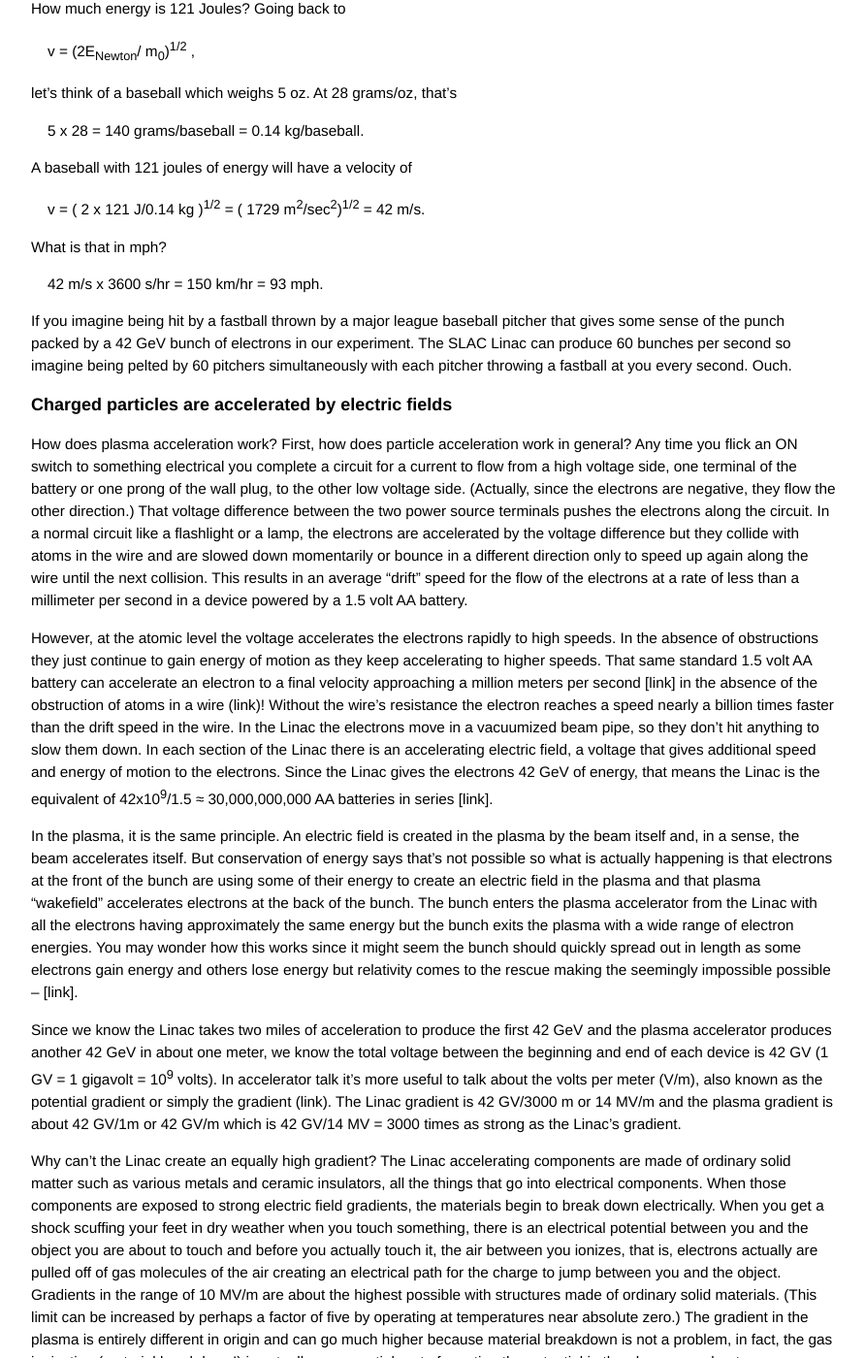
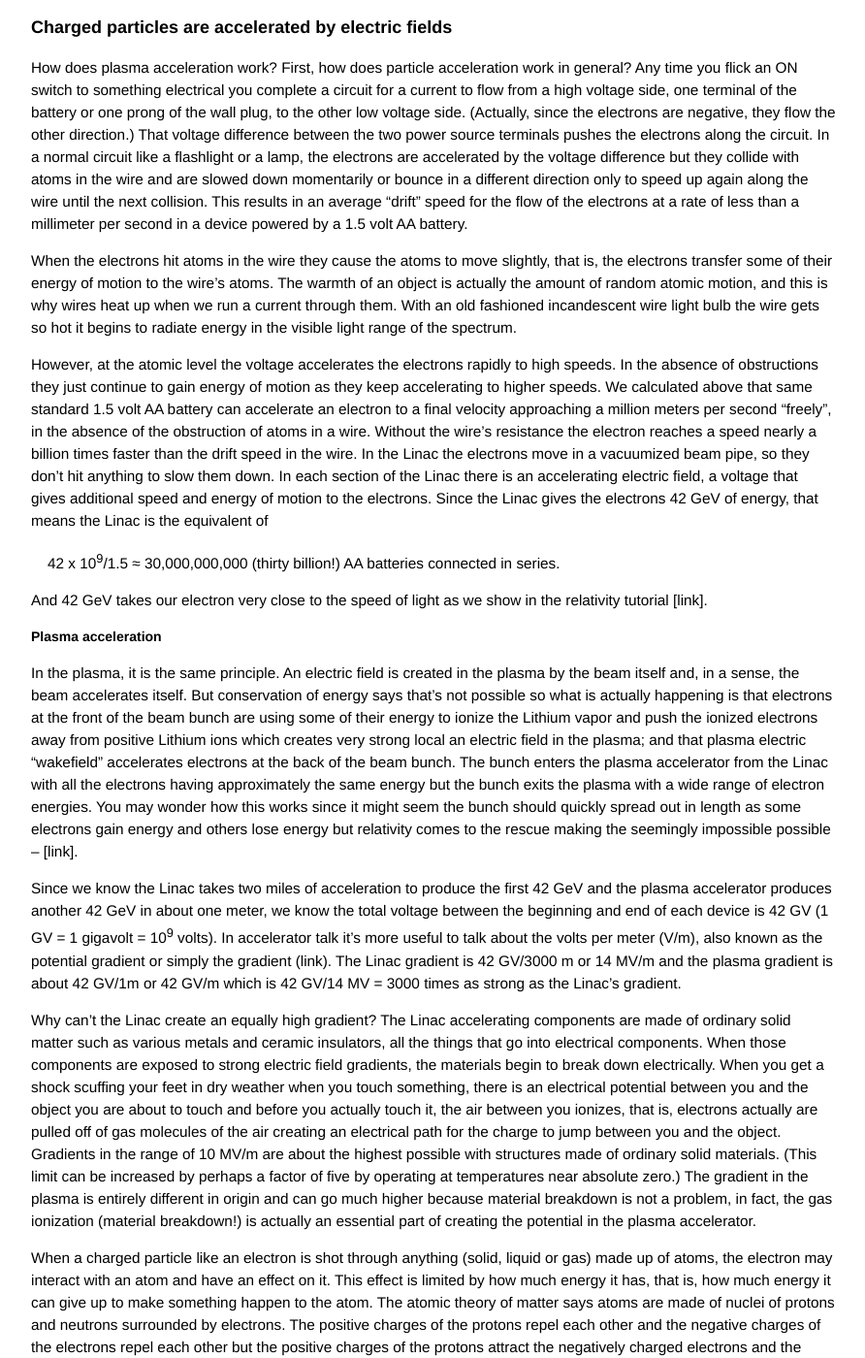
Before and after one commit to grbfacet/facet, a Jekyll site: the page built from beam-acceleration-tutorial.md, in a window 1280 px wide and 1400 px high, scrolled down 2861 px. Shown: the whole window at 97% size, without its empty margins (193-1085 px from the left). Built offline with Jekyll 4.4.1, drawn with Linux system fonts in a browser that asks for light colours; some of the changed text lies outside the part shown.

Commit message:
Update beam-acceleration-tutorial.md

```diff
--- a/beam-acceleration-tutorial.md
+++ b/beam-acceleration-tutorial.md
@@ -77,15 +77,8 @@
 
 Relativity effects only begin to become important when particles reach, say 10 percent, at least, of the speed of light. As is explained in the relativity tutorial [link], the Newtonian formula, E<sub>Newton</sub> = ½ m<sub>0</sub>v<sup>2</sup>, begins to make a significant error only when we approach these “relativistic” speeds.
 
-4000 times jet speed is pretty fast, a bullet or a baseball with that speed could do a lot of damage but they are very heavy compared to an electron, so how can we get a sense of the 42 GeV electron energy in the energy doubling experiment? Remember our 4000 times jet speed was an electron accelerated only by one 1.5 volt AA battery. To get to 42 GeV we need
+4000 times jet speed is pretty fast, a bullet or a baseball with that speed could do a lot of damage but they are very heavy compared to an electron, so how can we get a sense of the energy of the 42 GeV electrons in the energy doubling experiment? Remember our 4000 times jet speed was an electron accelerated only by one 1.5 volt AA battery.
 
-<span class="eq">42 x 10<sup>9</sup>/1.5 ≈ 30,000,000,000 (thirty billion!) AA batteries connected in series.</span>
-
-42 GeV takes our electron very close to the speed of light as we show in the relativity tutorial [link].
-
-There is something we should clarify here. When you put an AA battery in, say, a little radio, the electrons flow through the circuit but they don’t flow at the speed, 4000 times jet speed, we calculated above. They would only move that fast in a vacuum. In a circuit the electrons are constantly bumping into atoms in the wires. The electric potential starts to accelerate them and before they can go more than a few atomic sizes, they hit an atom and are deflected only to start accelerating again and then hit another atom. These collisions happen at very high rates and the net overall flow of the electrons, called their “drift” speed along the wire, is very slow, in the range of a meter per hour. The electrons are actually banging around at speeds vastly greater than their drift speed but most of that motion is sidewise and backwards and forwards.
-
-When the electrons hit atoms in the wire they cause the atoms to move slightly, that is they transfer some of their energy of motion to the wire’s atoms. The warmth of an object is actually the amount of random atomic motion, and this is why wires heat up when we run a current through them. With an old fashioned incandescent wire light bulb the wire gets so hot it begins to radiate energy in the visible light range of the spectrum.
 
 ##### The beam bunch energy
 
@@ -119,9 +112,18 @@
 
 How does plasma acceleration work? First, how does particle acceleration work in general? Any time you flick an ON switch to something electrical you complete a circuit for a current to flow from a high voltage side, one terminal of the battery or one prong of the wall plug, to the other low voltage side. (Actually, since the electrons are negative, they flow the other direction.) That voltage difference between the two power source terminals pushes the electrons along the circuit. In a normal circuit like a flashlight or a lamp, the electrons are accelerated by the voltage difference but they collide with atoms in the wire and are slowed down momentarily or bounce in a different direction only to speed up again along the wire until the next collision. This results in an average “drift” speed for the flow of the electrons at a rate of less than a millimeter per second in a device powered by a 1.5 volt AA battery.
 
-However, at the atomic level the voltage accelerates the electrons rapidly to high speeds. In the absence of obstructions they just continue to gain energy of motion as they keep accelerating to higher speeds. That same standard 1.5 volt AA battery can accelerate an electron to a final velocity approaching a million meters per second [link] in the absence of the obstruction of atoms in a wire (link)! Without the wire’s resistance the electron reaches a speed nearly a billion times faster than the drift speed in the wire. In the Linac the electrons move in a vacuumized beam pipe, so they don’t hit anything to slow them down. In each section of the Linac there is an accelerating electric field, a voltage that gives additional speed and energy of motion to the electrons. Since the Linac gives the electrons 42 GeV of energy, that means the Linac is the equivalent of 42x10<sup>9</sup>/1.5 ≈ 30,000,000,000 AA batteries in series [link].
+When the electrons hit atoms in the wire they cause the atoms to move slightly, that is, the electrons transfer some of their energy of motion to the wire’s atoms. The warmth of an object is actually the amount of random atomic motion, and this is why wires heat up when we run a current through them. With an old fashioned incandescent wire light bulb the wire gets so hot it begins to radiate energy in the visible light range of the spectrum.
 
-In the plasma, it is the same principle. An electric field is created in the plasma by the beam itself and, in a sense, the beam accelerates itself. But conservation of energy says that’s not possible so what is actually happening is that electrons at the front of the bunch are using some of their energy to create an electric field in the plasma and that plasma "wakefield" accelerates electrons at the back of the bunch. The bunch enters the plasma accelerator from the Linac with all the electrons having approximately the same energy but the bunch exits the plasma with a wide range of electron energies. You may wonder how this works since it might seem the bunch should quickly spread out in length as some electrons gain energy and others lose energy but relativity comes to the rescue making the seemingly impossible possible – [link].
+However, at the atomic level the voltage accelerates the electrons rapidly to high speeds. In the absence of obstructions they just continue to gain energy of motion as they keep accelerating to higher speeds. We calculated above that same standard 1.5 volt AA battery can accelerate an electron to a final velocity approaching a million meters per second "freely", in the absence of the obstruction of atoms in a wire. Without the wire’s resistance the electron reaches a speed nearly a billion times faster than the drift speed in the wire. In the Linac the electrons move in a vacuumized beam pipe, so they don’t hit anything to slow them down. In each section of the Linac there is an accelerating electric field, a voltage that gives additional speed and energy of motion to the electrons. Since the Linac gives the electrons 42 GeV of energy, that means the Linac is the equivalent of
+
+<span class="eq">42 x 10<sup>9</sup>/1.5 ≈ 30,000,000,000 (thirty billion!) AA batteries connected in series.</span>
+
+And 42 GeV takes our electron very close to the speed of light as we show in the relativity tutorial [link].
+
+
+##### Plasma acceleration
+
+In the plasma, it is the same principle. An electric field is created in the plasma by the beam itself and, in a sense, the beam accelerates itself. But conservation of energy says that’s not possible so what is actually happening is that electrons at the front of the beam bunch are using some of their energy to ionize the Lithium vapor and push the ionized electrons away from positive Lithium ions which creates very strong local an electric field in the plasma; and that plasma electric "wakefield" accelerates electrons at the back of the beam bunch. The bunch enters the plasma accelerator from the Linac with all the electrons having approximately the same energy but the bunch exits the plasma with a wide range of electron energies. You may wonder how this works since it might seem the bunch should quickly spread out in length as some electrons gain energy and others lose energy but relativity comes to the rescue making the seemingly impossible possible – [link].
 
 Since we know the Linac takes two miles of acceleration to produce the first 42 GeV and the plasma accelerator produces another 42 GeV in about one meter, we know the total voltage between the beginning and end of each device is 42 GV (1 GV = 1 gigavolt = 10<sup>9</sup> volts). In accelerator talk it’s more useful to talk about the volts per meter (V/m), also known as the potential gradient or simply the gradient (link). The Linac gradient is 42 GV/3000 m or 14 MV/m and the plasma gradient is about 42 GV/1m or 42 GV/m which is 42 GV/14 MV = 3000 times as strong as the Linac’s gradient.
 
```
